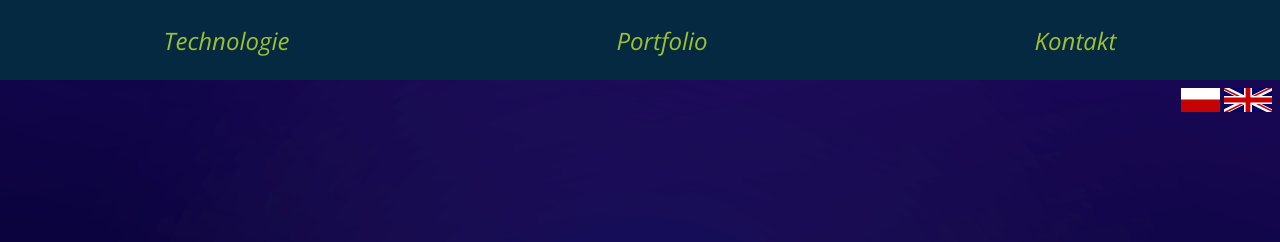
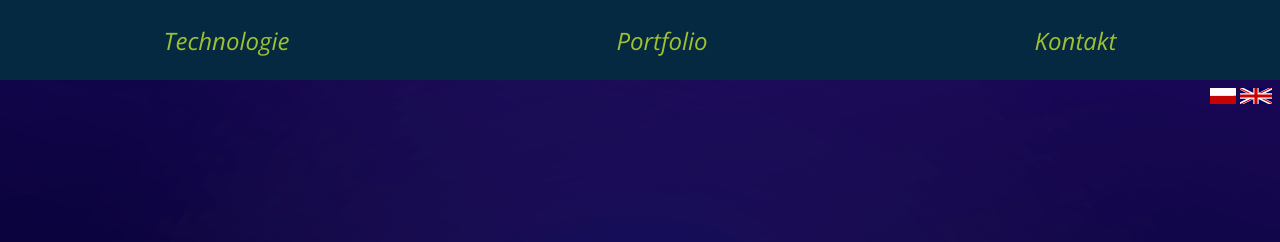
Before and after one commit to n3ym1/n3ym1.github.io, a plain HTML site: page index.html in a window 1280 px wide. Shown: the top 242 px of the page. Drawn offline with nearby package versions, Linux system fonts and the light colour scheme.

Commit message:
poprawki

```diff
--- a/index.html
+++ b/index.html
@@ -164,10 +164,10 @@
         <footer>
             Strona stworzona przez Mateusz Ostrowski &copy;
         </footer>
-        <div id="language">
-            <a href="index.html"><img src="img/poland.svg"></a>
-            <a href="indexENG.html"><img src="img/uk.svg"></a>
-        </div>
+    </div>
+    <div id="language">
+        <a href="index.html"><img src="img/poland.svg"></a>
+        <a href="indexENG.html"><img src="img/uk.svg"></a>
     </div>
 </body>
 </html>
--- a/style.css
+++ b/style.css
@@ -279,5 +279,5 @@ h3 {
     right: 1vh;
   }
   #language img {
-    height: 3vh;
+    height: 2vh;
   }
```
